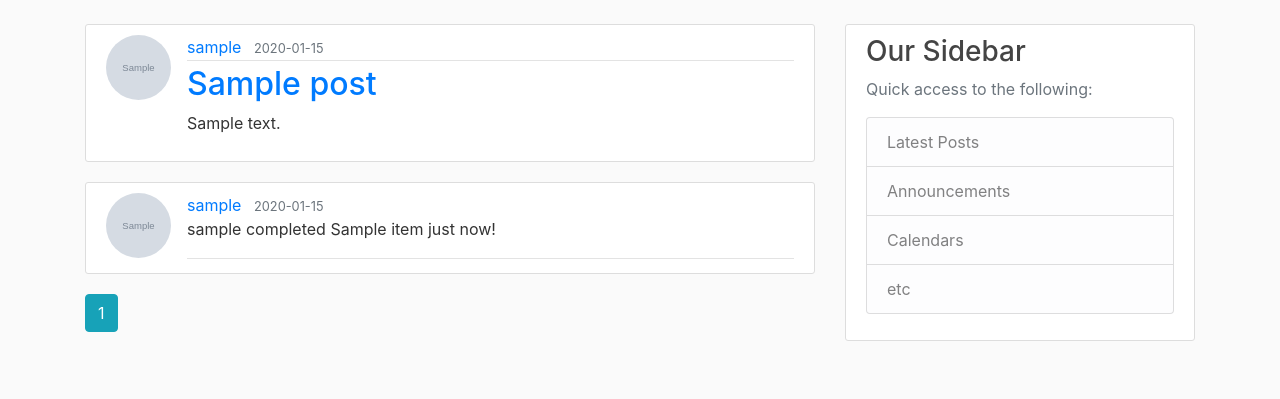
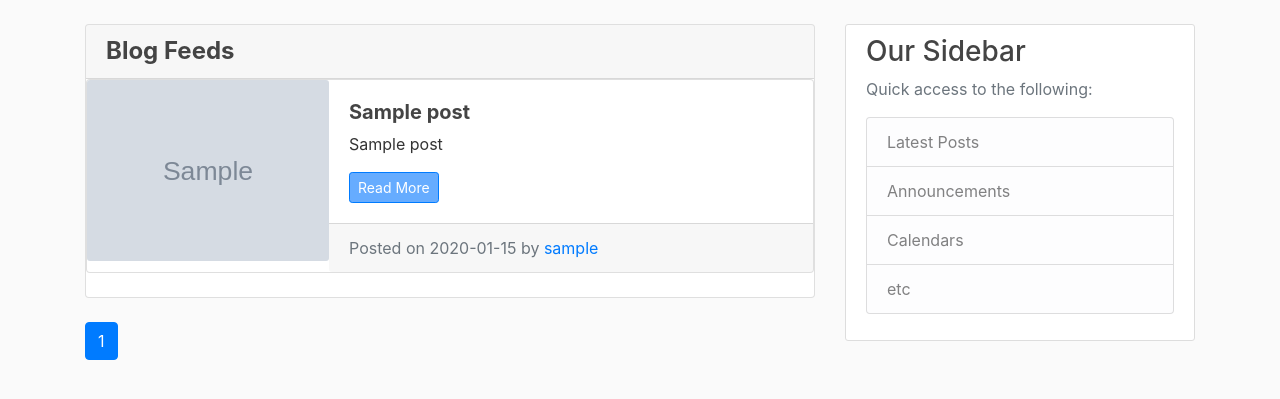
Before and after one commit to Samantha-Kwok/Flask_Website_Productivly, a Python web app: template templates/home.html in a window 1280 px wide. Shown: the part 56-455 px from the top of the page. Run offline with Jinja, Linux system fonts and the light colour scheme; the template is opened without the code that fills it: most values are stand-ins (such as "Sample title", 1, 10 or a date in 2020); grey boxes marked "Sample" are stand-in pictures; some libraries are stand-ins or nearby versions.

Commit message:
Update home.html

```diff
--- a/templates/home.html
+++ b/templates/home.html
@@ -1,43 +1,72 @@
 {% extends "layout.html" %}
+{% block homepagecontent %}
+  <div class="containter">
+      <div class="row align-items-center my-5">
+        <div class="col-md-5">
+            <img class="img-fluid rounded mb-4" src="static\image_library\full-bg-image1.jpeg", alt="make it happend">
+        </div>
+        <div class="col-md-7">
+            <h1 class="font-weight-bold"> Stay Productive  </h1>
+            <br>
+            <h3>Join us today to manage your to-do-lists digitally here as well as share your thoughts on personal development. </h3>
+            <a class="btn btn-primary mb-4 btn-lg" style="background-color: #66acff" href="{{url_for('main.about')}}">Learn More</a>
+        </div>
+{% endblock %}
+      <br>
 {% block content %}
-  <div>
+  <div class="card mb-4">
+    <h4 class="card-header font-weight-bold">Blog Feeds</h4>
     {% for post in posts.items %}
-    <article class="media content-section">
-      <img class="rounded-circle article-img" src="{{ url_for('static', filename='profile_pics/' + post.author.image_file) }}">
-      <div class="media-body">
-          <div class="article-metadata">
-            <a class="mr-2" href="#">{{ post.author.username }}</a>
-            <small class="text-muted">{{ post.date_posted.strftime('%Y-%m-%d') }}</small>
+    <div class="card mb-4" style="max-width: 750px;">
+        <div class="row no-gutters">
+          <div class="col-md-4">
+            <img src="{{url_for('static',filename='post_pics/'+ post.post_image)}}" class="card-img" alt="post_image">
           </div>
-          <h2><a class="article-title" href="{{ url_for('posts.post_content', post_id=post.id) }}">{{ post.title }}</a></h2>
-          <p class="article-content">{{ post.content }}</p>
-      </div>
-    </article>
+          <div class="col-md-8">
+            <div class="card-body">
+              <h5 class="font-weight-bold">{{post.title}}</h5>
+              <p class="card-text">{{post.subtitle}}</p>
+              <a class="btn btn-primary btn-sm" style="background-color: #66acff"  href="{{ url_for('posts.post_content', post_id=post.id) }}">Read More</a>
+            </div>
+            <div class="card-footer text-muted">
+                Posted on {{post.date_posted.strftime("%Y-%m-%d") }} by
+                  <a href="#">{{ post.author.username }}</a>
+            </div>
+          </div>
+        </div>
+    </div>
     {% endfor %}
   </div>
   <dvi>
-    {% for complete_task in complete_tasks.items %}
-    <article class="media content-section">
-    <img class="rounded-circle article-img" src="{{ url_for('static', filename='profile_pics/' + complete_task.owner.image_file) }}">
-    <div class="media-body">
-      <div class="article-metadata">
-        <a class="mr-2" href="#">{{complete_task.owner.username}}</a>
-        <small class="text-muted">{{complete_task.date_created.strftime("%Y-%m-%d") }}</small>
-        <p>{{ complete_task.owner.username}} completed {{complete_task.item}} just now!</p>
-      </div>
-    </div>
-    </article>
-    {% endfor %}
-  </dvi>
   {% for page_num in posts.iter_pages(left_edge=1, right_edge=1, left_current=1, right_current=2) %}
     {%if page_num %}
       {%if posts.page== page_num %}
-        <a class="btn btn-info mb-4" href="{{ url_for('main.home', page=page_num)}}">{{page_num}}</a>
+        <a class="btn btn-primary mb-4" href="{{ url_for('main.home', page=page_num)}}">{{page_num}}</a>
       {% else %}
-        <a class="btn btn-outline-info mb-4" href="{{ url_for('main.home', page=page_num)}}">{{page_num}}</a>
+        <a class="btn btn-outline-primary mb-4" href="{{ url_for('main.home', page=page_num)}}">{{page_num}}</a>
       {% endif %}
     {% else %}
         . . .
     {% endif %}
   {% endfor %}
+  </dvi>
 {% endblock %}
+<br>
+{% block sidebarcontent %}
+  <dvi class="card mb-4">
+    <h4 class="card-header font-weight-bold">Community Notification</h4>
+    <div class="card-body">
+        {% for completed_task in completed_tasks %}
+        <article class="media content-section">
+        <img class="rounded-circle article-img" src="{{ url_for('static', filename='profile_pics/' + completed_task.owner.image_file) }}">
+        <div class="media-body">
+          <div class="article-metadata">
+            <small class="text-muted">{{completed_task.actual_completion_date }}</small>
+            <p class="text-lowercase" >{{ completed_task.owner.username}} completed {{completed_task.item}} just now!</p>
+            <!--- forced all in lower caase, usernmae in bold?-->
+          </div>
+        </div>
+        </article>
+        {% endfor %}
+    </div>
+{% endblock %}
```
